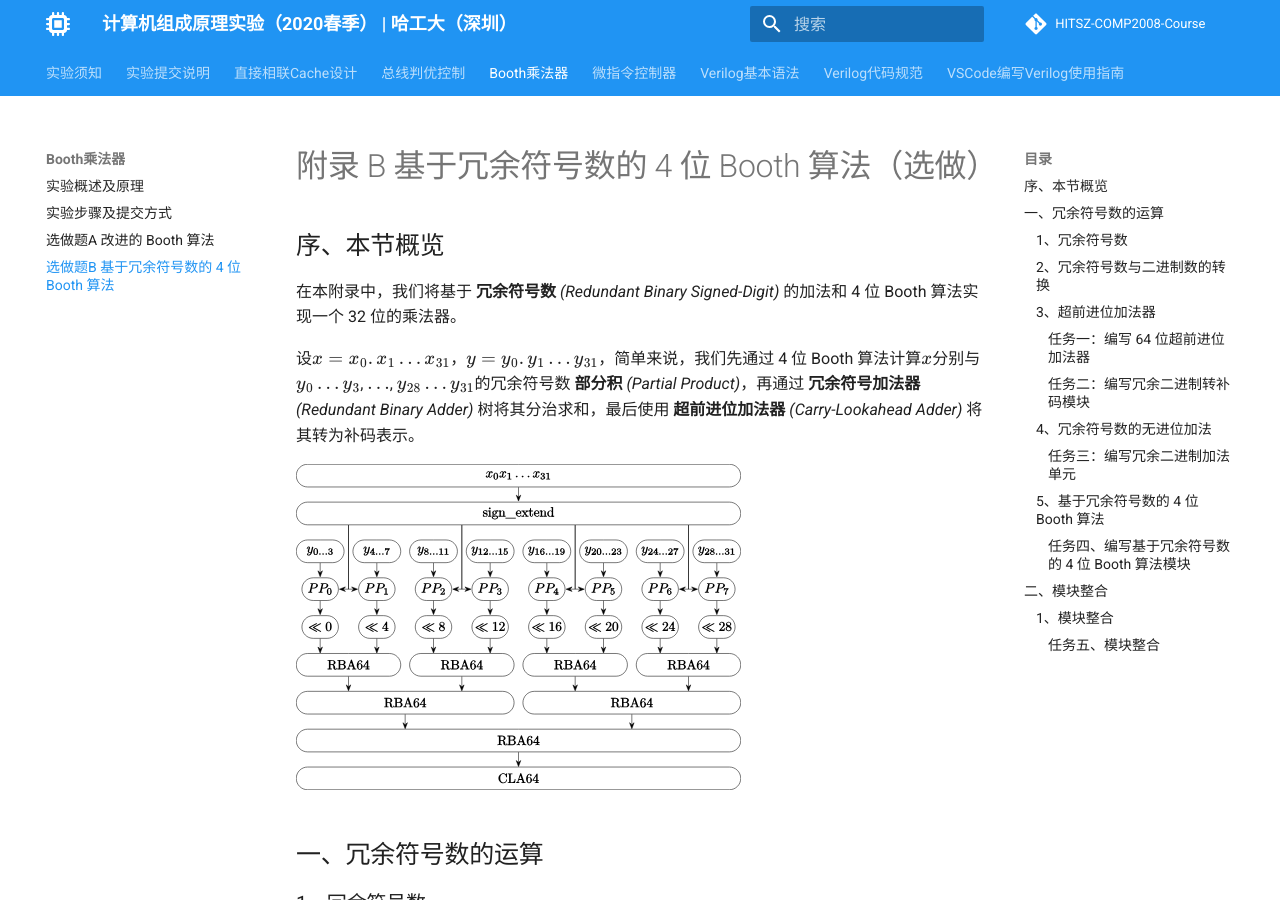
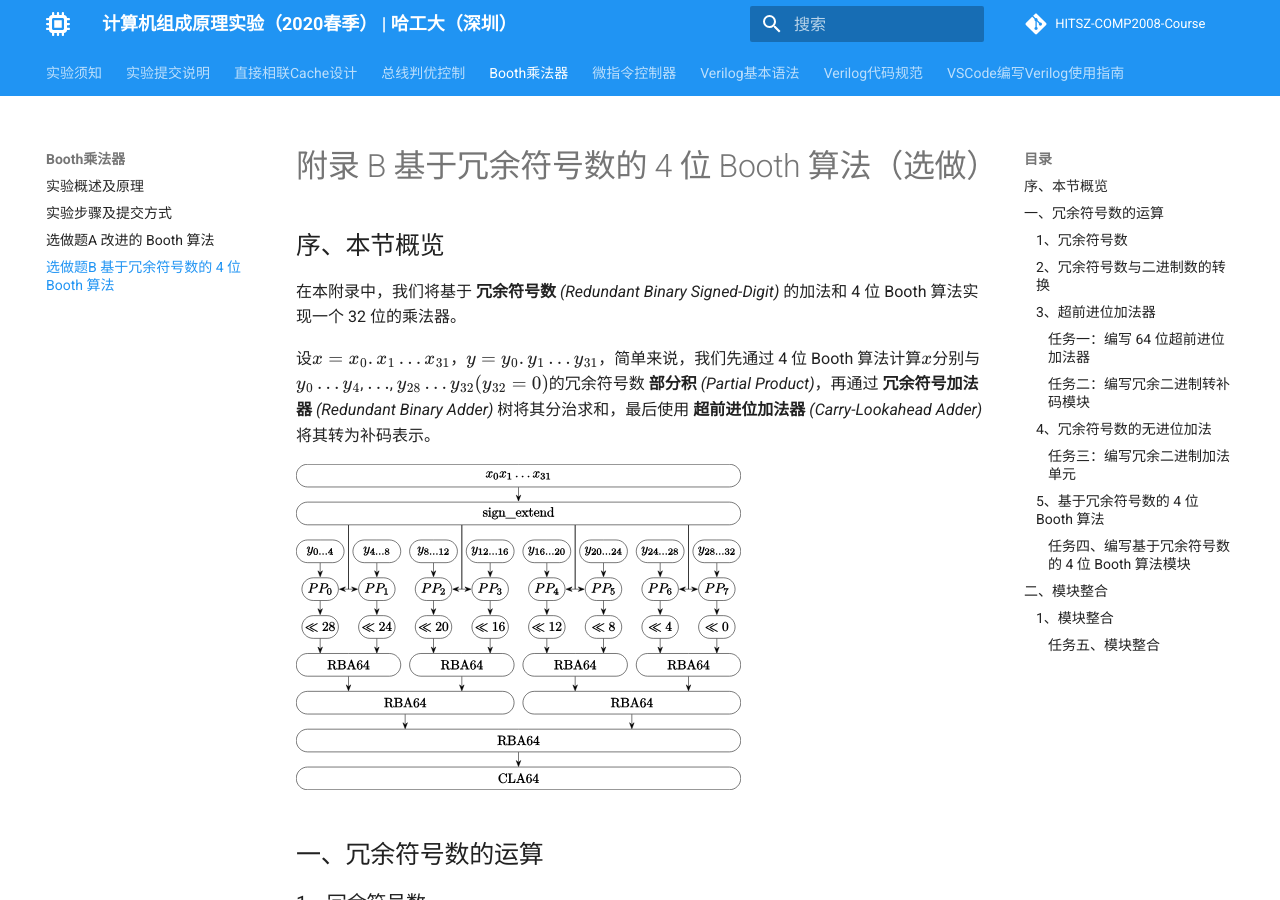
Before and after one commit to Bohan-hu/HITSZ-COMP2008-Course, an MkDocs documentation site: the page built from docs/lab3/appendixB.md, in a window 1280 px wide and 900 px high. Built offline with MkDocs 1.6.1 and Material for MkDocs 9.7.7, drawn with Linux system fonts in a browser that asks for light colours; formulas are drawn with MathJax 3; comment, search, counter and statistics services are not loaded; some of the changed text lies outside the part shown.

Commit message:
Fix lab3 typos

```diff
--- a/docs/lab3/appendixB.md
+++ b/docs/lab3/appendixB.md
@@ -5,8 +5,8 @@
 在本附录中，我们将基于 **冗余符号数** *(Redundant Binary
 Signed-Digit)* 的加法和 4 位 Booth 算法实现一个 32 位的乘法器。
 
-设$x=x_0.x_1\ldots x_{31}$，$y=y_0.y_1\ldots y_{31}$，简单来说，我们先通过 4 位 Booth 算法计算$x$分别与$y_0\ldots y_3$,
-$\ldots$, $y_{28}\ldots y_{31}$的冗余符号数 **部分积** *(Partial
+设$x=x_0.x_1\ldots x_{31}$，$y=y_0.y_1\ldots y_{31}$，简单来说，我们先通过 4 位 Booth 算法计算$x$分别与$y_0\ldots y_4$,
+$\ldots$, $y_{28}\ldots y_{32}(y_{32}=0)$的冗余符号数 **部分积** *(Partial
 Product)*，再通过 **冗余符号加法器** *(Redundant Binary
 Adder)* 树将其分治求和，最后使用 **超前进位加法器** *(Carry-Lookahead
 Adder)* 将其转为补码表示。
```
Also changed, not shown: other parts of docs/lab3/appendixB.md (+1 -1 lines), docs/lab3/asset/rbbe4.svg.
